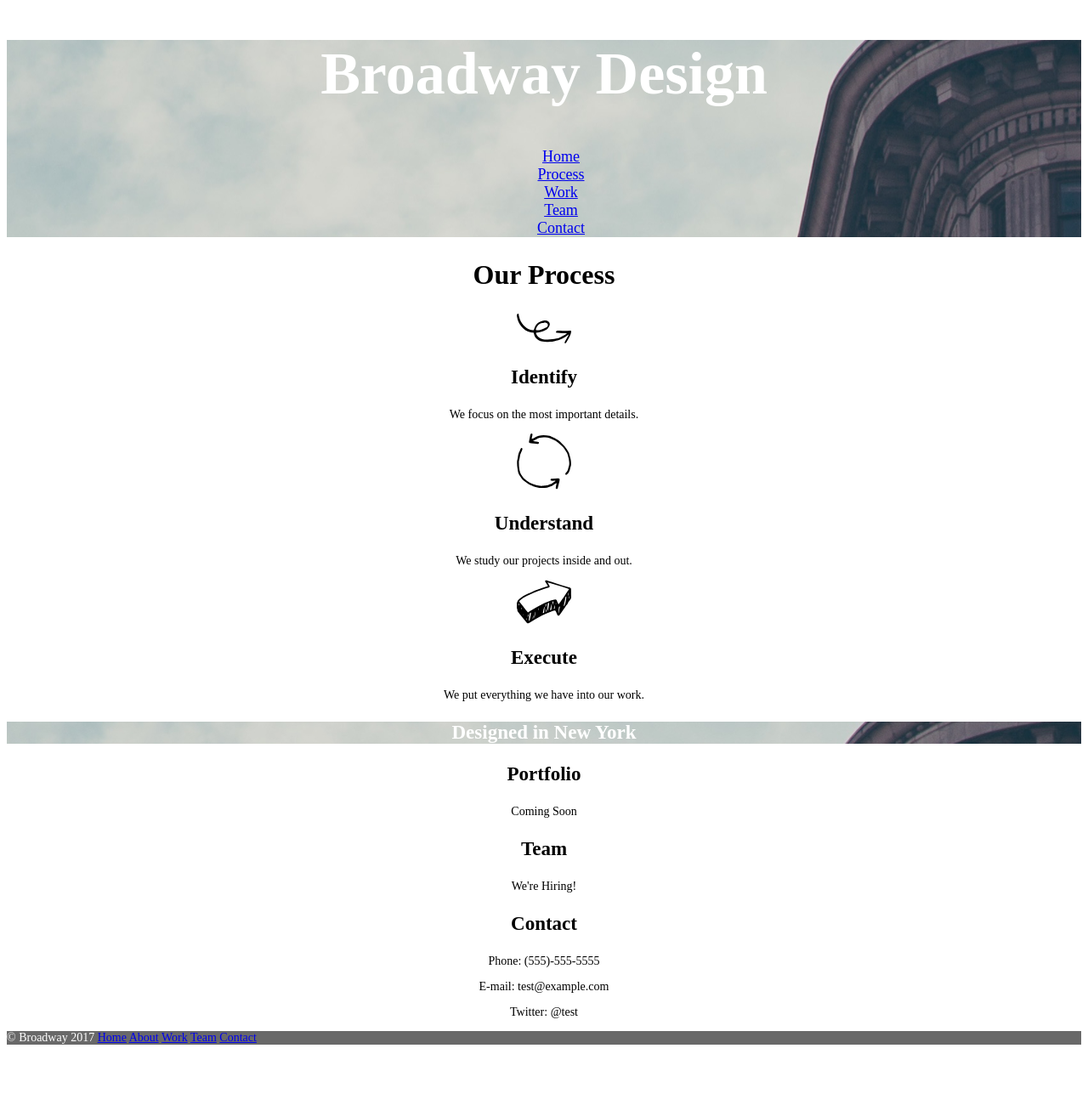
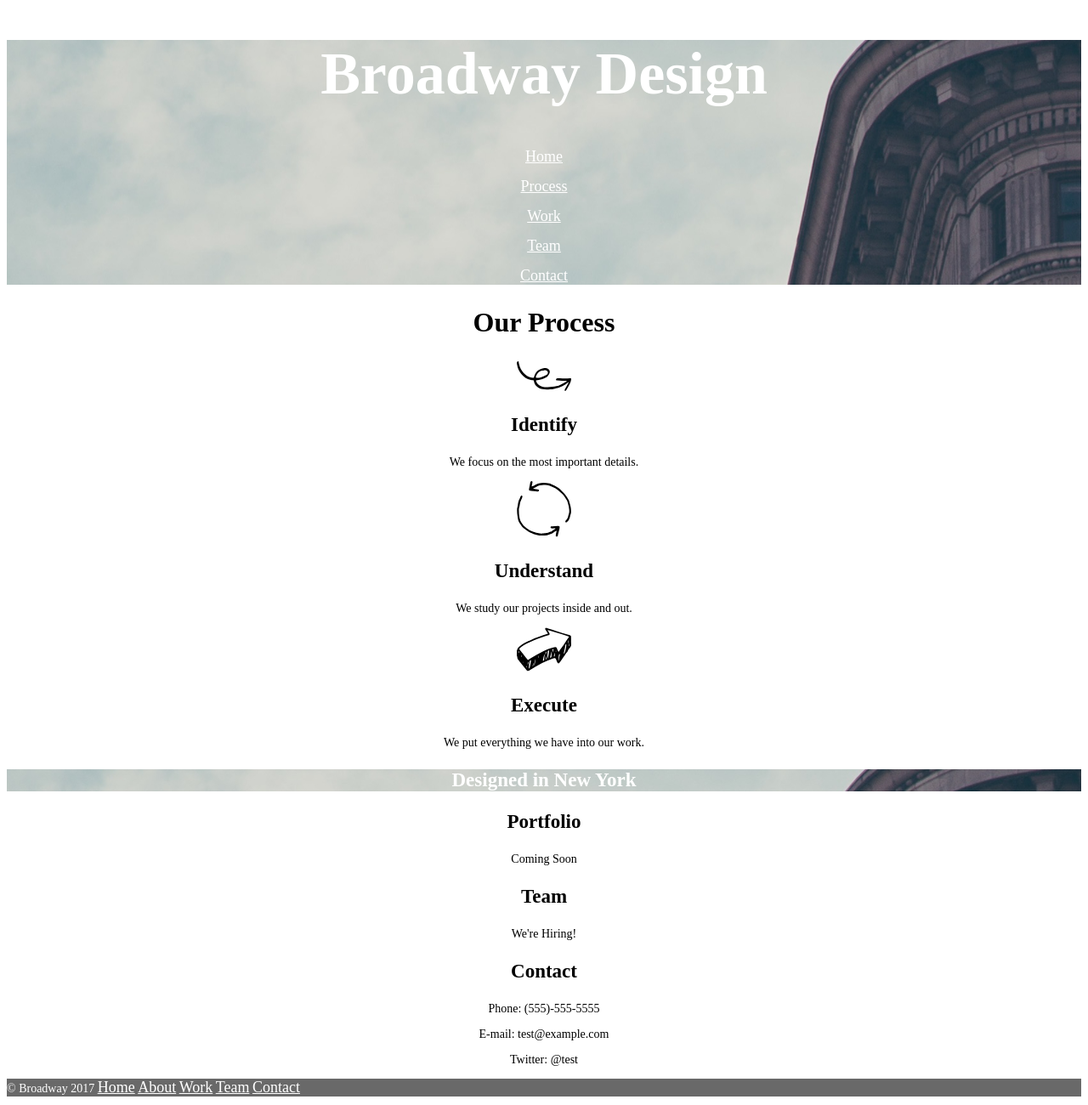
Before and after one commit to btd5008/broadway, a plain HTML site: page index.html in a window 1280 px wide. Shown: the whole page at 85% size. Before the commit the page ends 1243 px from the top, so only its background shows below. Drawn offline with Linux system fonts and the light colour scheme.

Commit message:
Final push on broadway

```diff
--- a/index.html
+++ b/index.html
@@ -6,14 +6,14 @@
   </head>
   <body>
 
-  <div id="home">
+  <div class="hero">
     <h1>Broadway Design</h1>
-    <p><ul class="nav">
-      <li><a href="#home">Home</a></li>
-      <li><a href="#process">Process</a></li>
-      <li><a href="#work">Work</a></li>
-      <li><a href="#team">Team</a></li>
-      <li><a href="#contact">Contact</a></li>
+
+    <p><a class="btn-nav" href="#home">Home</a></p>
+    <p><a class="btn-nav" href="#process">Process</a></p>
+    <p><a class="btn-nav" href="#work">Work</a></p>
+    <p><a class="btn-nav" href="#team">Team</a></p>
+    <p><a class="btn-nav" href="#contact">Contact</a></p>
   </div>
 
   <div id="process">
@@ -30,7 +30,7 @@
   </div>
 
   <div id="work">
-    <h3 class="NY">Designed in New York</h3>
+    <h3 class="hero">Designed in New York</h3>
     <h3>Portfolio</h3>
     <p>Coming Soon</p>
   </div>
@@ -49,11 +49,11 @@
 
   <div id="footer">
     <p>&copy; Broadway 2017
-      <a href="#">Home</a>
-      <a href="#">About</a>
-      <a href="#">Work</a>
-      <a href="#">Team</a>
-      <a href="#">Contact</a></p>
+      <a class="btn-nav" href="#">Home</a>
+      <a class="btn-nav" href="#process">About</a>
+      <a class="btn-nav" href="#work">Work</a>
+      <a class="btn-nav" href="#team">Team</a>
+      <a class="btn-nav" href="#contact">Contact</a></p>
   </div>
 
   </body>
--- a/resources/css/style.css
+++ b/resources/css/style.css
@@ -3,17 +3,23 @@ body {
   text-align: center;
 }
 
-#home {
+.hero {
   background-image: url("../../resources/images/the-flatiron-building.png");
   color: white;
+  text-align: center;
 }
 
 h {
   font-weight: bold;
 }
 
-h1 {
+.hero h1 {
   font-size: 70px;
+}
+
+.btn-nav {
+  font-size: 18px;
+  color: white;
 }
 
 h2 {
@@ -26,11 +32,6 @@ h3 {
 
 p {
   font-size: 14px;
-}
-
-.NY {
-  color: white;
-  background-image: url("../../resources/images/the-flatiron-building.png")
 }
 
 .nav {
```
